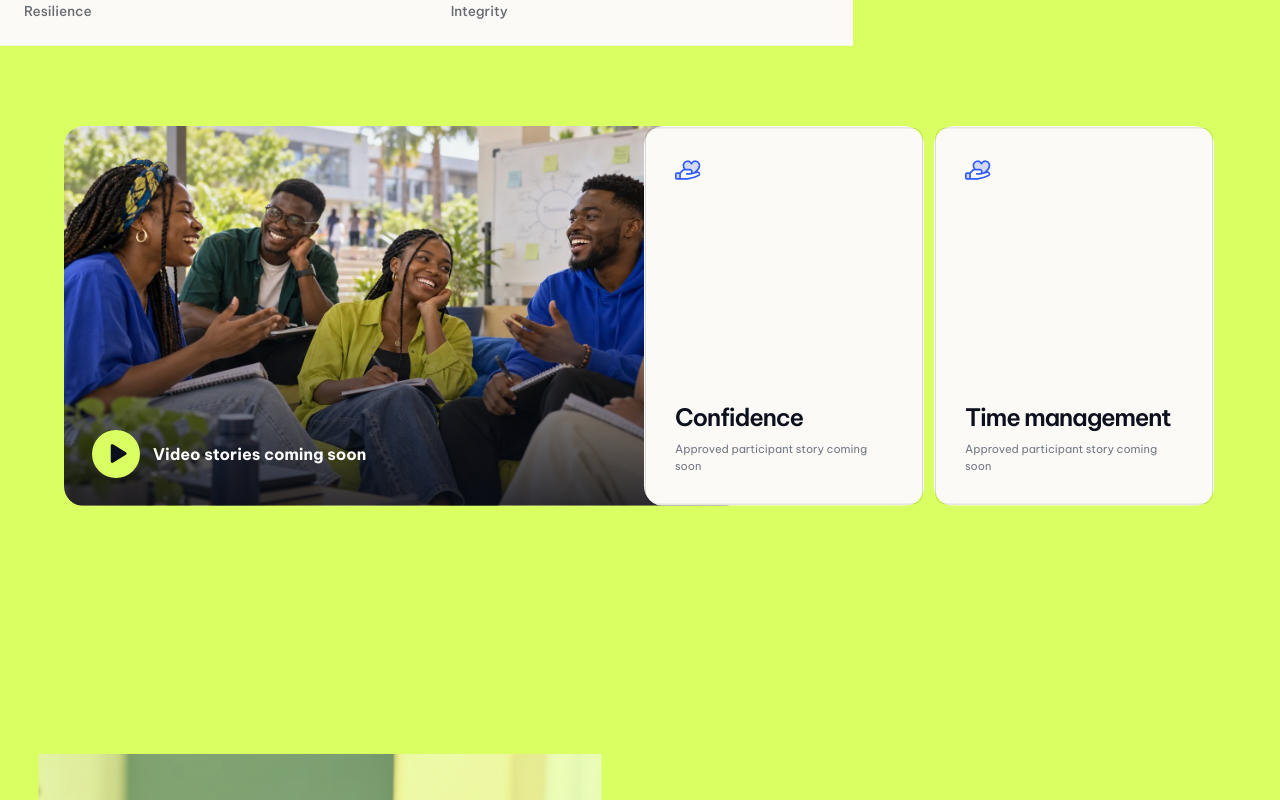
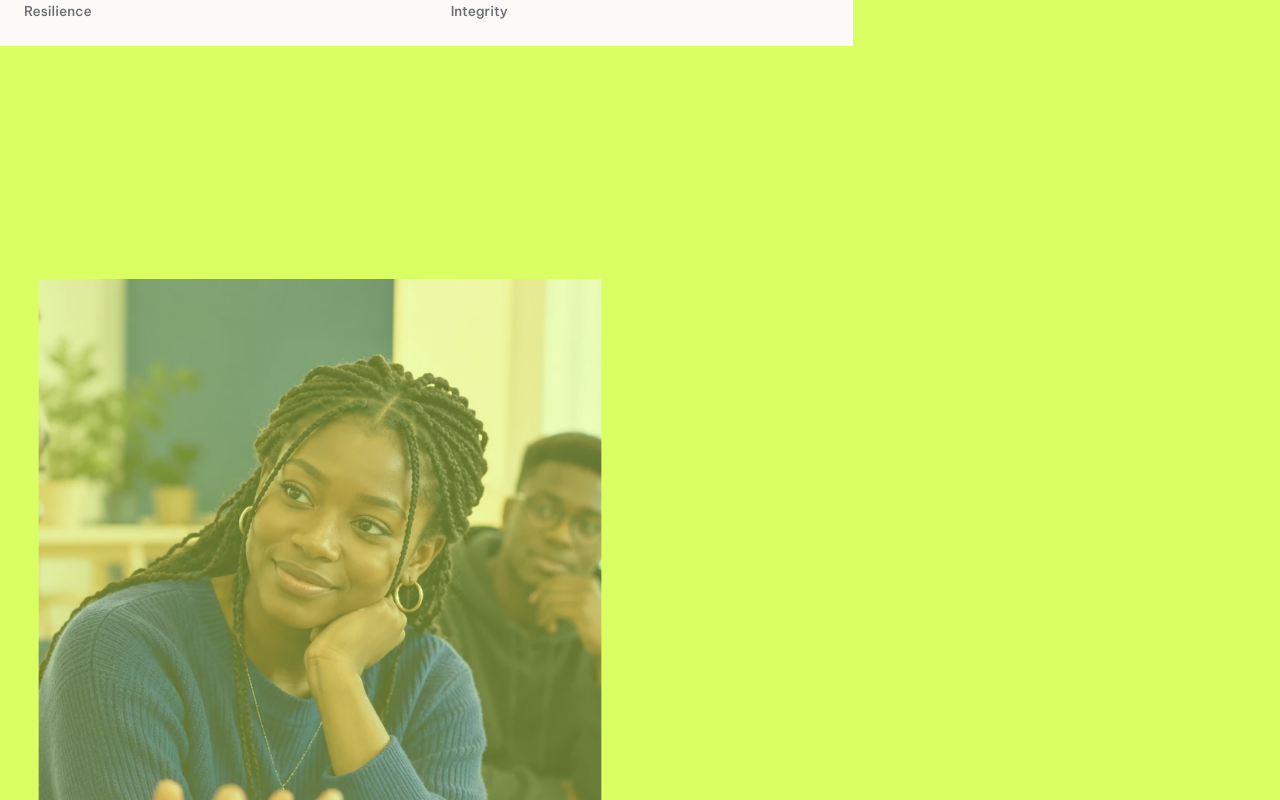
Before and after one commit to chiazaokoli/kfsd-website, a Next.js app: page / in a window 1280 px wide. Shown: the part 8640-9440 px from the top of the page. Built offline with nearby package versions, Linux system fonts and the light colour scheme.

Commit message:
Remove video and participant story placeholders

```diff
--- a/app/globals.css
+++ b/app/globals.css
@@ -28,7 +28,7 @@ img { display: block; }
 
 /* Keep the existing radii as a fallback. Newer engines shape the corner natively. */
 @supports (corner-shape: squircle) {
-  :is(.brand-mark, .topbar-cta, .primary-cta, .event-dock, .event-dock > a, .skill-card, .learning-step, .local-time-card, .schedule-panel, .day-tabs, .day-tabs button, .speaker-placeholder-grid article, .story-carousel article, .registration-form, .registration-form button, .footer-lead > a:last-child) {
+  :is(.brand-mark, .topbar-cta, .primary-cta, .event-dock, .event-dock > a, .skill-card, .learning-step, .local-time-card, .schedule-panel, .day-tabs, .day-tabs button, .speaker-placeholder-grid article, .registration-form, .registration-form button, .footer-lead > a:last-child) {
     corner-shape: squircle;
   }
 }
@@ -238,19 +238,6 @@ img { display: block; }
 .speaker-details { padding: 24px; }
 .speaker-placeholder-grid h3 { margin: 0 0 9px; color: var(--ink); font-size: 1.15rem; letter-spacing: -.035em; }
 .speaker-placeholder-grid p { margin: 0; color: #686b72; font-size: .85rem; font-weight: 500; line-height: 1.5; }
-.story-carousel { display: grid; grid-auto-columns: minmax(280px, 34vw); grid-auto-flow: column; gap: 10px; margin-top: 80px; overflow-x: auto; padding-bottom: 15px; scroll-snap-type: x mandatory; }
-.story-carousel article { min-height: 380px; scroll-snap-align: start; border-radius: 20px; }
-.video-story { position: relative; grid-column: span 2; min-width: min(680px, 82vw); overflow: hidden; color: var(--white); }
-.video-story img { object-fit: cover; transition: transform 700ms ease; }
-.video-story:hover img { transform: scale(1.05); }
-.video-shade { position: absolute; inset: 0; background: linear-gradient(to top, rgba(7,11,20,.82), transparent 60%); }
-.video-story > div { position: absolute; right: 28px; bottom: 28px; left: 28px; display: flex; align-items: center; gap: 13px; }
-.video-story p { margin: 0; font-weight: 650; }
-.play-icon { display: grid; width: 48px; height: 48px; place-items: center; color: var(--ink); border-radius: 50%; background: var(--lime); }
-.story-placeholder { display: flex; flex-direction: column; justify-content: flex-end; padding: 30px; border: 1px solid var(--line-dark); background: var(--paper); }
-.story-placeholder svg { margin-bottom: auto; color: var(--blue); }
-.story-placeholder p { margin: 0 0 9px; font-size: 1.5rem; font-weight: 600; letter-spacing: -.045em; }
-.story-placeholder span { color: #747985; font-size: .7rem; line-height: 1.5; }
 
 /* Organiser and action */
 .organiser-section { display: grid; grid-template-columns: minmax(360px, 1fr) minmax(0, 1fr); align-items: stretch; background: var(--blue); color: var(--white); }
@@ -387,8 +374,6 @@ img { display: block; }
   .schedule-panel { box-shadow: none; }
   .smooth-corner-fallback.schedule-panel { filter: none; }
   .speaker-placeholder-grid { grid-template-columns: 1fr 1fr; margin-inline: -22px; }
-  .story-carousel { grid-auto-columns: 82vw; }
-  .video-story { min-width: 82vw; }
   .organiser-section { grid-template-columns: 1fr; }
   .organiser-image { min-height: 520px; }
   .organiser-copy { padding: 90px 22px; }
--- a/app/page.tsx
+++ b/app/page.tsx
@@ -7,8 +7,8 @@ import gsap from "gsap";
 import { ScrollTrigger } from "gsap/ScrollTrigger";
 import {
   ArrowDown, ArrowRight, ArrowUpRight, Brain, CalendarBlank, ChatCircleDots,
-  Check, Clock, CrownSimple, GlobeHemisphereWest, HandHeart, Lightning,
-  ListChecks, MicrophoneStage, Mountains, Play, Question, ShieldCheck,
+  Check, Clock, CrownSimple, GlobeHemisphereWest, Lightning,
+  ListChecks, MicrophoneStage, Mountains, Question, ShieldCheck,
   Sparkle, Student, UsersThree, Medal,
 } from "@phosphor-icons/react";
 import { siteConfig } from "../src/config/site";
@@ -427,10 +427,6 @@ export default function Home() {
         <section className="proof-section">
           <div className="proof-header chapter-reveal"><p className="section-kicker">The speakers</p><h2>Five voices. Five skills. A fresh perspective.</h2><p>Meet the faces of each topic. Names and portraits are placeholders until the speaker lineup is confirmed.</p></div>
           <div className="speaker-placeholder-grid">{speakers.map(({ name, topic }, index) => <article key={topic}><div className="speaker-portrait" aria-hidden="true" style={{ backgroundImage: `url(${assetPrefix}/images/speaker-placeholders.webp)`, backgroundPosition: `${index * 25}% top` }} /><div className="speaker-details"><h3>{name}</h3><p>{topic}</p></div></article>)}</div>
-          <div className="story-carousel" aria-label="Participant story placeholders">
-            <article className="video-story"><Image src={`${assetPrefix}/images/reflection.webp`} alt="Students reflecting together" fill unoptimized sizes="(max-width: 800px) 90vw, 45vw" /><span className="video-shade" /><div><span className="play-icon"><Play size={23} weight="fill" /></span><p>Video stories coming soon</p></div></article>
-            {["Confidence", "Time management", "Speaking up"].map((topic) => <article className="story-placeholder" key={topic}><HandHeart size={27} weight="duotone" /><p>{topic}</p><span>Approved participant story coming soon</span></article>)}
-          </div>
         </section>
 
         <section className="organiser-section" id="organiser">
--- a/src/components/SmoothCorners.tsx
+++ b/src/components/SmoothCorners.tsx
@@ -15,7 +15,6 @@ const targets = [
   ".day-tabs",
   ".day-tabs button",
   ".speaker-placeholder-grid article",
-  ".story-carousel article",
   ".registration-form",
   ".registration-form button",
   ".footer-lead > a:last-child",
```
